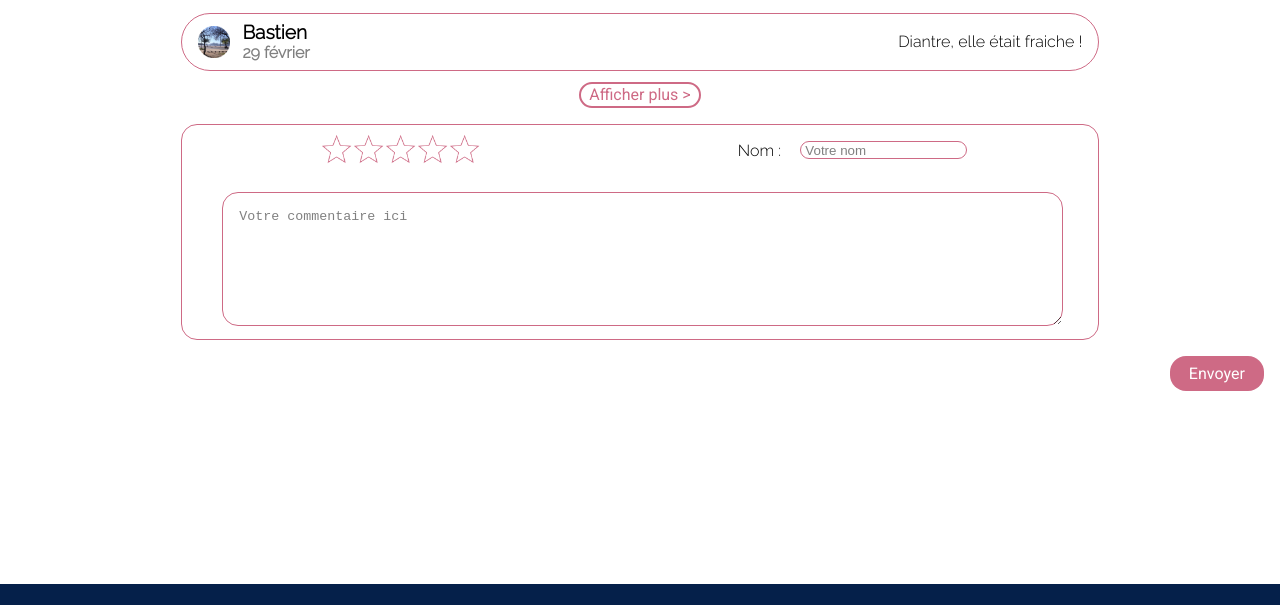
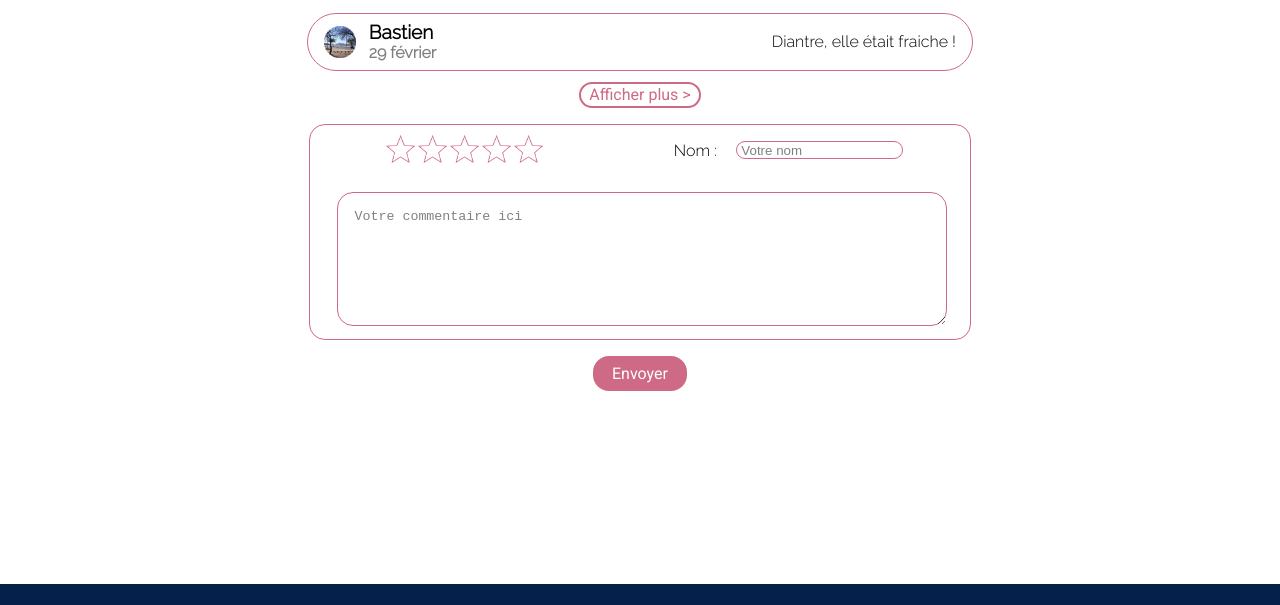
Before and after one commit to msarava/beernb, a website: page bar.html in a window 1280 px wide. Shown: the part 1594-2199 px from the top of the page. Drawn offline with nearby package versions, Linux system fonts and the light colour scheme.

Commit message:
fixe bar comment section and button

```diff
--- a/bar.css
+++ b/bar.css
@@ -468,7 +468,7 @@ font-family: var(--raleway);
     }
 
     .comment-box{
-        width: 70%;
+        width: 50%;
     }
     #form-section{
         display: flex;
@@ -477,9 +477,12 @@ font-family: var(--raleway);
         margin: 0;
     }
     #form-container{
-        width: 70%;
+        width: 50%;
     }
     .star-note{
     height: 2rem;
 }
+#btn-container{
+    justify-content: center;
 }
+}
```
